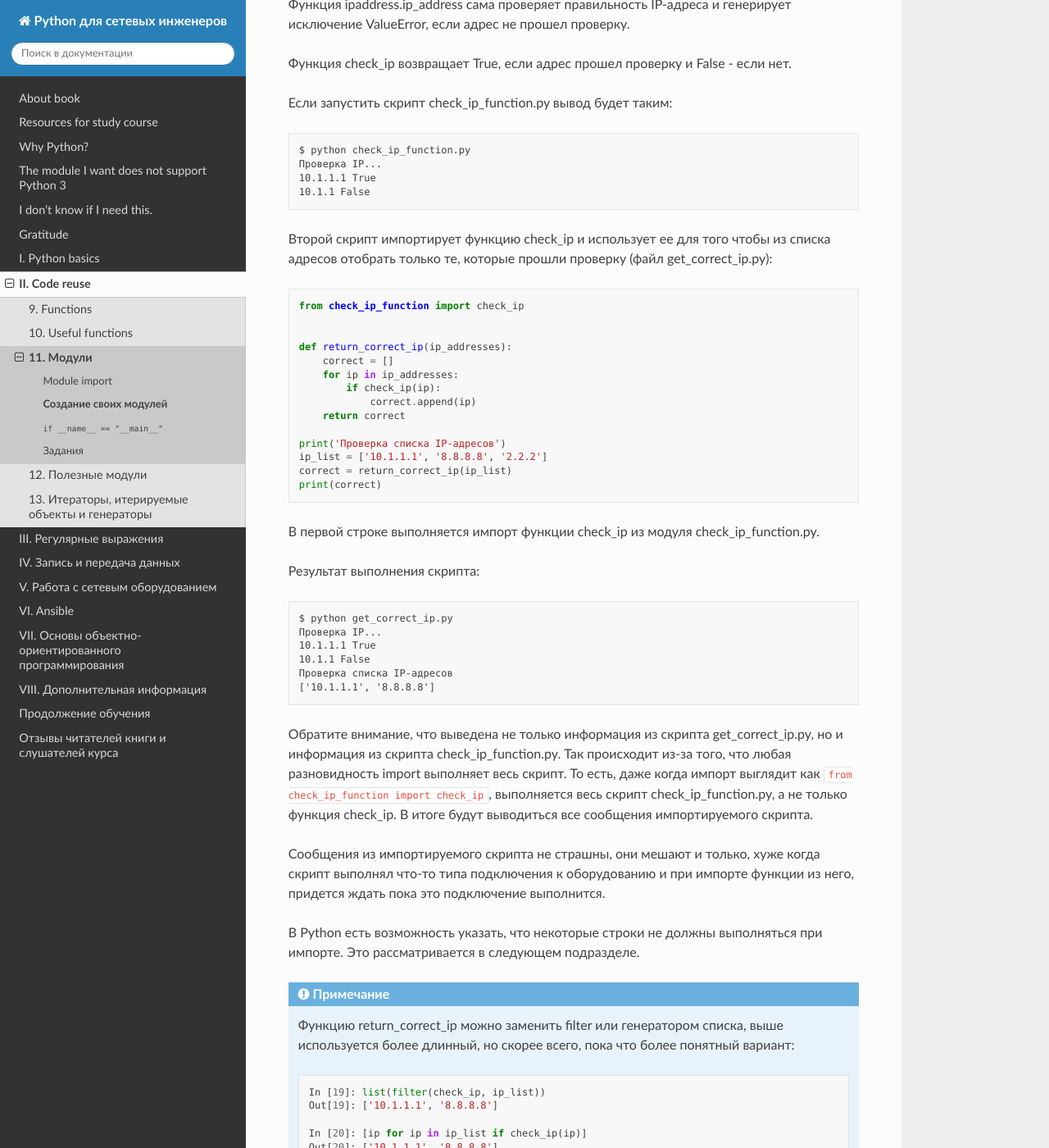
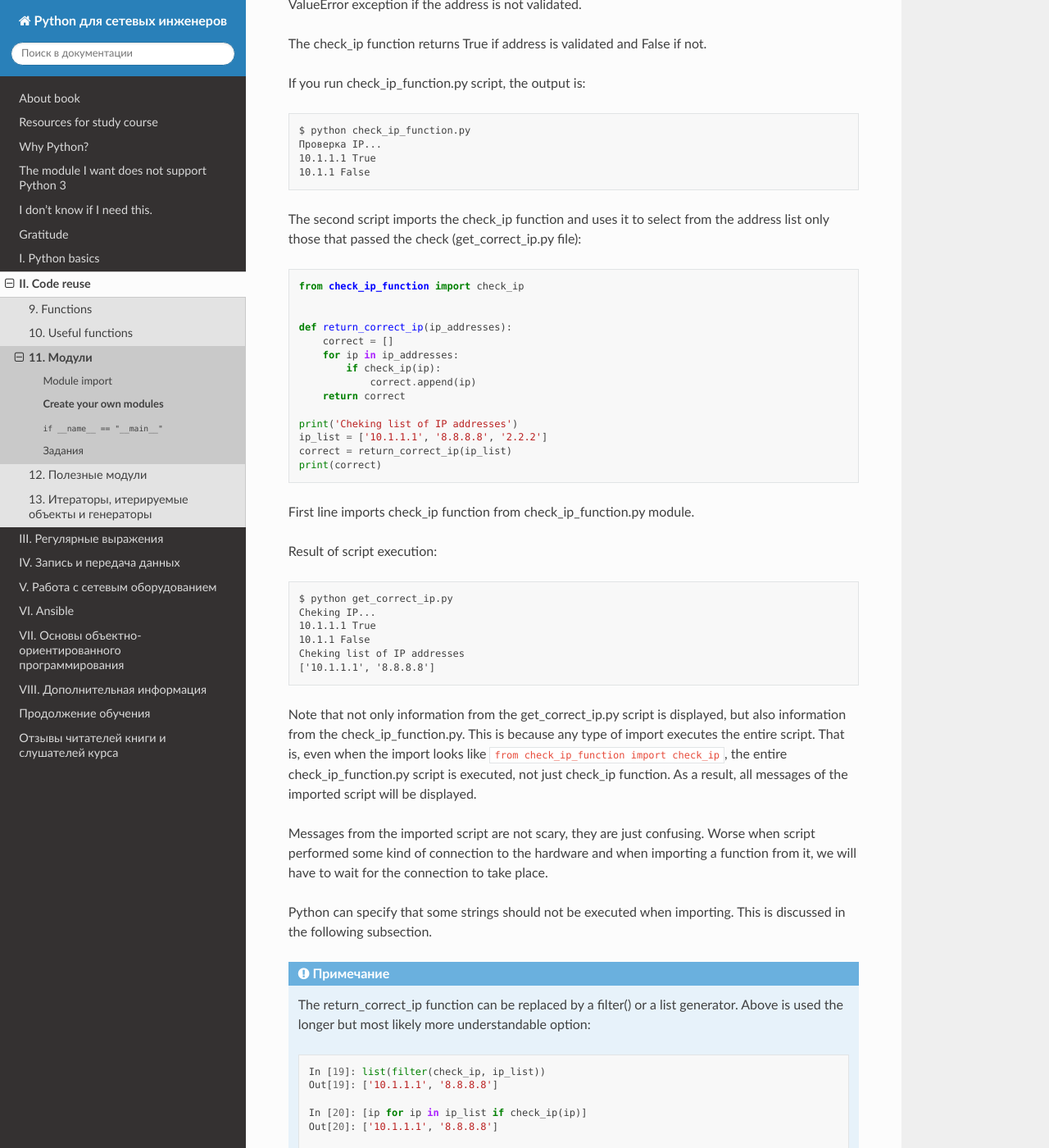
Before and after one commit to Aidar5/nattoeng, a Sphinx documentation site: the page built from docs/source/book/11_modules/create.rst, in a window 1280 px wide and 1400 px high, scrolled down 788 px. Shown: the whole window at 82% size. Built offline with Sphinx 7.4.7 and the Read the Docs theme 2.0.0, drawn with Linux system fonts in a browser that asks for light colours; pages that are not in the unit, such as notebooks, are missing from menus; some of the changed text lies outside the part shown.

Commit message:
Update create.rst

```diff
--- a/docs/source/book/11_modules/create.rst
+++ b/docs/source/book/11_modules/create.rst
@@ -1,11 +1,11 @@
-Создание своих модулей
+Create your own modules
 ----------------------
 
-Модуль - это файл с расширением .py и кодом Python.
+Module is a file with . py extension and Python code.
 
-Пример создания своих модулей и импорта функции из одного модуля в другой.
+Example of creating your own modules and importing a function from one module to another.
 
-Файл check_ip_function.py:
+File check_ip_function.py:
 
 .. code:: python
 
@@ -23,21 +23,17 @@
     ip1 = '10.1.1.1'
     ip2 = '10.1.1'
 
-    print('Проверка IP...')
+    print('Checking IP...')
     print(ip1, check_ip(ip1))
     print(ip2, check_ip(ip2))
 
-В файле check_ip_function.py создана функция check_ip,
-которая проверяет, что аргумент является IP-адресом.
-Тут проверка выполняется с помощью модуля ipaddress,
-который будет рассматриваться в следующем разделе.
+The check_ip_function.py file has created check_ip function which checks that the argument is an IP address. This is done by using the **ipaddress** module, which will be discussed in the next section.
 
-Функция ipaddress.ip_address сама проверяет правильность IP-адреса
-и генерирует исключение ValueError, если адрес не прошел проверку.
+The ipaddress.ip_address function itself checks the correctness of the IP address and generates  ValueError exception if the address is not validated.
 
-Функция check_ip возвращает True, если адрес прошел проверку и False - если нет.
+The check_ip function returns True if address is validated and False if not.
 
-Если запустить скрипт check_ip_function.py вывод будет таким:
+If you run check_ip_function.py script, the output is:
 
 ::
 
@@ -47,9 +43,7 @@
     10.1.1 False
 
 
-Второй скрипт импортирует функцию check_ip и использует ее для того
-чтобы из списка адресов отобрать только те, которые прошли проверку
-(файл get_correct_ip.py):
+The second script imports the check_ip function and uses it to select from the address list only those that passed the check (get_correct_ip.py file):
 
 .. code:: python
 
@@ -63,45 +57,33 @@
                 correct.append(ip)
         return correct
 
-    print('Проверка списка IP-адресов')
+    print('Cheking list of IP addresses')
     ip_list = ['10.1.1.1', '8.8.8.8', '2.2.2']
     correct = return_correct_ip(ip_list)
     print(correct)
 
 
-В первой строке выполняется импорт функции check_ip из модуля
-check_ip_function.py.
+First line imports check_ip function from check_ip_function.py module.
 
-
-Результат выполнения скрипта:
+Result of script execution:
 
 ::
 
     $ python get_correct_ip.py
-    Проверка IP...
+    Cheking IP...
     10.1.1.1 True
     10.1.1 False
-    Проверка списка IP-адресов
+    Cheking list of IP addresses
     ['10.1.1.1', '8.8.8.8']
 
-Обратите внимание, что выведена не только информация из скрипта get_correct_ip.py,
-но и информация из скрипта check_ip_function.py.
-Так происходит из-за того, что любая разновидность import выполняет весь скрипт.
-То есть, даже когда импорт выглядит как ``from check_ip_function import check_ip``,
-выполняется весь скрипт check_ip_function.py, а не только функция check_ip.
-В итоге будут выводиться все сообщения импортируемого скрипта.
+Note that not only information from the get_correct_ip.py script is displayed, but also information from the check_ip_function.py. This is because any type of import executes the entire script. That is, even when the import looks like ``from check_ip_function import check_ip``, the entire check_ip_function.py script is executed, not just check_ip function. As a result, all messages of the imported script will be displayed.
 
-Сообщения из импортируемого скрипта не страшны, они мешают и только, хуже когда
-скрипт выполнял что-то типа подключения к оборудованию и при импорте функции из него,
-придется ждать пока это подключение выполнится.
+Messages from the imported script are not scary, they are just confusing. Worse when script performed some kind of connection to the hardware and when importing a function from it, we will have to wait for the connection to take place.
 
-В Python есть возможность указать, что некоторые строки не должны выполняться при импорте.
-Это рассматривается в следующем подразделе.
+Python can specify that some strings should not be executed when importing. This is discussed in the following subsection.
 
 .. note::
-    Функцию return_correct_ip можно заменить filter или генератором списка,
-    выше используется более длинный, но скорее всего, пока что более понятный
-    вариант:
+    The return_correct_ip function can be replaced by a filter() or a list generator. Above is used the longer but most likely more understandable option:
 
     .. code:: python
 
```
